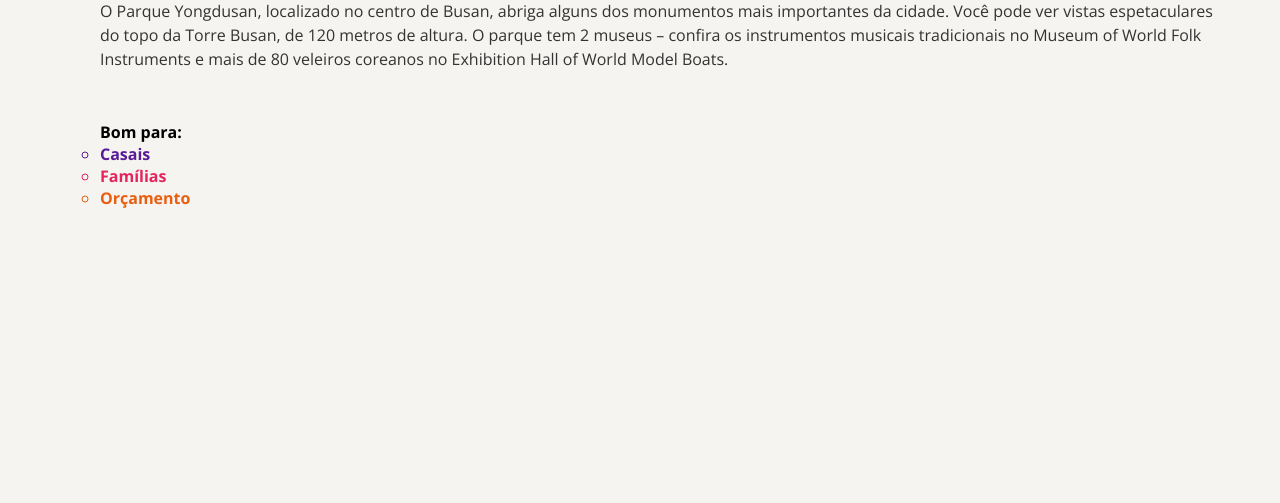
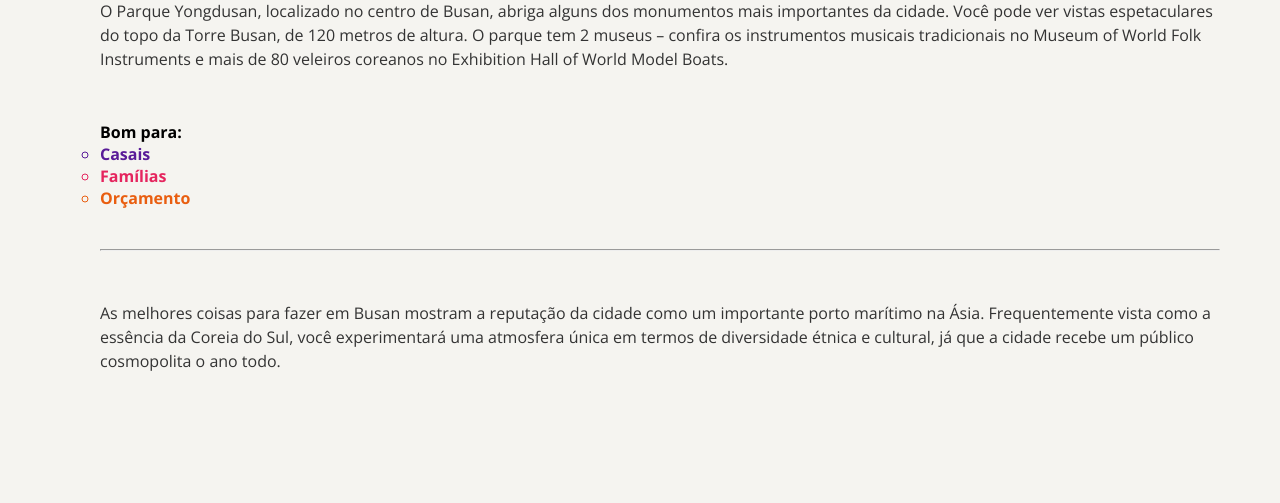
Before and after one commit to DevTec2020/Codando, a PHP site: page / in a window 1280 px wide. Shown: the part 3264-3767 px from the top of the page. Before the commit the page ends 3472 px from the top, so only its background shows below. Run offline with PHP 8.4, Linux system fonts and the light colour scheme.

Commit message:
adicionando footer

```diff
--- a/Desafio-Partico_Local-Turistico/index.html
+++ b/Desafio-Partico_Local-Turistico/index.html
@@ -81,7 +81,12 @@
             </ol>
         </main>
 
-
+        <hr>
+        <footer>
+            <p class="paragraph">
+                As melhores coisas para fazer em Busan mostram a reputação da cidade como um importante porto marítimo na Ásia. Frequentemente vista como a essência da Coreia do Sul, você experimentará uma atmosfera única em termos de diversidade étnica e cultural, já que a cidade recebe um público cosmopolita o ano todo.
+            </p>
+        </footer>
     </div>
 
 </body>
--- /dev/null
+++ b/Desafio-Partico_Local-Turistico/style/footer.css
@@ -0,0 +1,4 @@
+footer {
+    margin-top: 40px;
+    width: 1120px;
+}
--- a/Desafio-Partico_Local-Turistico/style/index.css
+++ b/Desafio-Partico_Local-Turistico/style/index.css
@@ -1,3 +1,4 @@
 @import url(global.css);
 @import url(header.css);
 @import url(main.css);
+@import url(footer.css);
--- a/Desafio-Partico_Local-Turistico/style/main.css
+++ b/Desafio-Partico_Local-Turistico/style/main.css
@@ -1,5 +1,6 @@
 main {
     width: 1120px;
+    margin-bottom: 40px;
 }
 .titleMain {
     margin-top: 64px;
```
